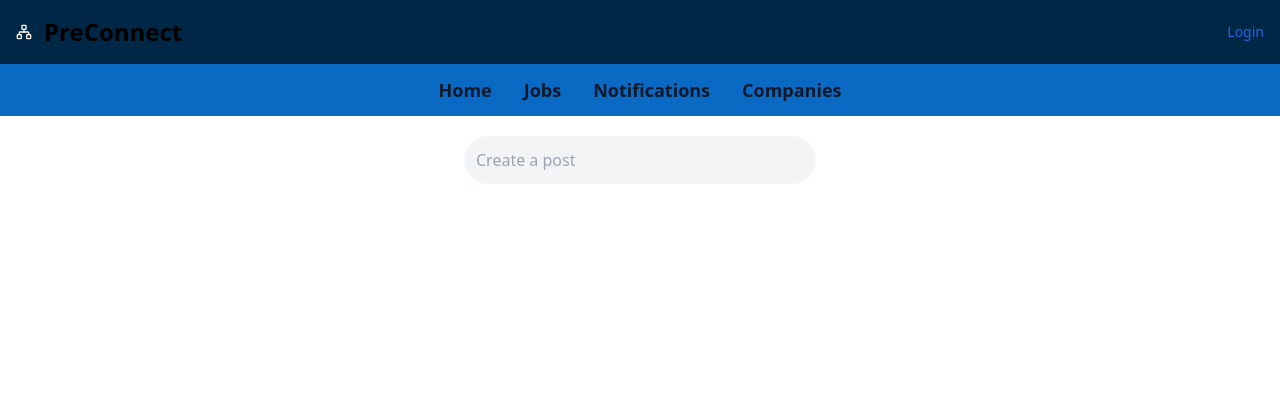
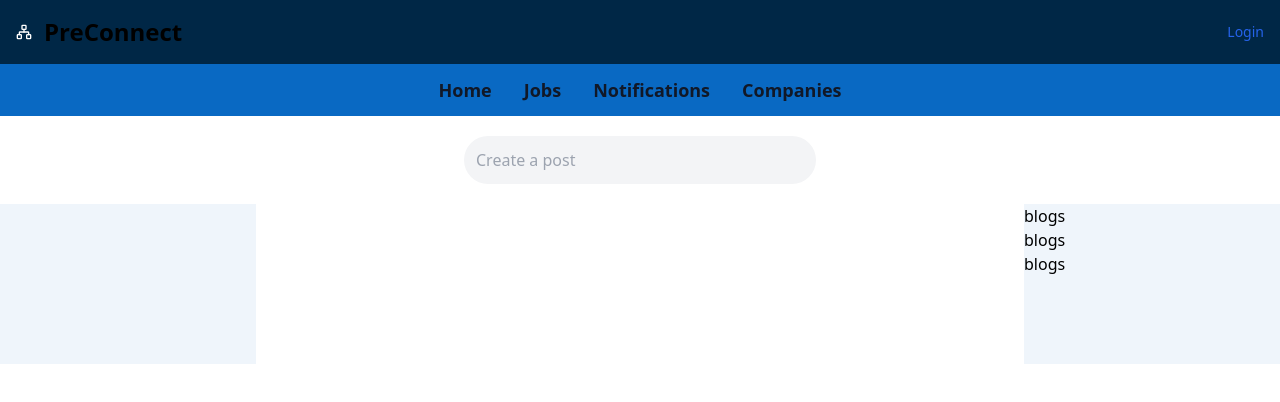
Before and after one commit to faiqa1/preConnect, a React (Create React App) app in the folder client/: page /userhomepage in a window 1280 px wide. Shown: the top 402 px of the page. Built offline with nearby package versions, Linux system fonts and the light colour scheme.

Commit message:
Updated styles and added components to UserHomePage

```diff
--- a/client/src/Components/Pages/UserHomePage/SideContainer.js
+++ b/client/src/Components/Pages/UserHomePage/SideContainer.js
@@ -2,8 +2,10 @@ import React from 'react'
 
 export default function SideContainer() {
   return (
-    <div className=''>
-
+    <div className='bg-lightblue w-[20%] h-[10rem] float-right'>
+      <h3>blogs</h3>
+      <h3>blogs</h3>
+      <h3>blogs</h3>
     </div>
   )
 }
--- a/client/src/Components/Pages/UserHomePage/SideNavbar.js
+++ b/client/src/Components/Pages/UserHomePage/SideNavbar.js
@@ -4,7 +4,7 @@ export default function SideNavbar() {
 
 
   return (
-    <div>
+    <div className="bg-lightblue w-[20%] h-[10rem] float-left">
 
     </div>
   );
--- a/client/src/Components/Pages/UserHomePage/UserHomePage.js
+++ b/client/src/Components/Pages/UserHomePage/UserHomePage.js
@@ -2,6 +2,7 @@ import React from 'react'
 import UserHeader from './UserHeader'
 import CreatePost from './CreatePost'
 import SideNavbar from './SideNavbar'
+import SideContainer from './SideContainer'
 
 export default function UserHomePage() {
   return (
@@ -9,6 +10,7 @@ export default function UserHomePage() {
         <UserHeader/>
         <CreatePost/>
         <SideNavbar/>
+        <SideContainer/>
     </div>
   )
 }
```
